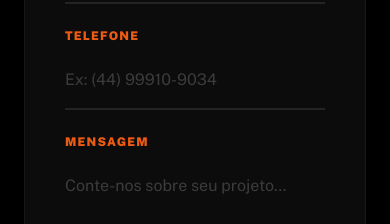
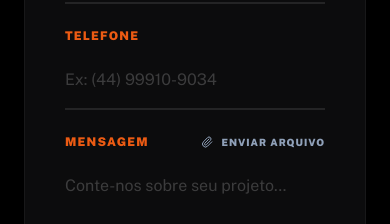
Before and after one commit to Jeferson-Bureau/Jeferson_Design_Bureau, a React (Vite) app: page / in a window 390 px wide. Shown: the part 7532-7756 px from the top of the page. Built offline with nearby package versions, Linux system fonts and the light colour scheme.

Commit message:
feat: implement the initial responsive React application for Jeferson Design Bureau, including animated portfolio, services, and contact sections.

```diff
--- a/src/App.tsx
+++ b/src/App.tsx
@@ -23,7 +23,8 @@ import {
   ArrowRight,
   ArrowLeft,
   Instagram,
-  Linkedin
+  Linkedin,
+  Paperclip
 } from 'lucide-react';
 
 // --- Components ---
@@ -455,7 +456,14 @@ export default function App() {
                     <input className="w-full bg-transparent border-0 border-b-2 border-white/10 focus:border-primary focus:ring-0 text-white placeholder-white/20 px-0 py-4 transition-colors" placeholder="Ex: (44) 99910-9034" type="tel" />
                   </div>
                   <div>
-                    <label className="block text-xs font-black uppercase tracking-widest text-primary mb-2">Mensagem</label>
+                    <div className="flex justify-between items-center mb-2">
+                      <label className="block text-xs font-black uppercase tracking-widest text-primary">Mensagem</label>
+                      <label className="flex items-center gap-2 text-[10px] font-black uppercase tracking-widest text-slate-400 hover:text-primary cursor-pointer transition-colors">
+                        <Paperclip className="w-3 h-3" />
+                        <span>Enviar Arquivo</span>
+                        <input type="file" className="hidden" />
+                      </label>
+                    </div>
                     <textarea className="w-full bg-transparent border-0 border-b-2 border-white/10 focus:border-primary focus:ring-0 text-white placeholder-white/20 px-0 py-4 transition-colors" placeholder="Conte-nos sobre seu projeto..." rows={4}></textarea>
                   </div>
                   <button className="w-full bg-primary py-5 text-white font-black uppercase tracking-widest text-sm hover:bg-white hover:text-black transition-all">
```
